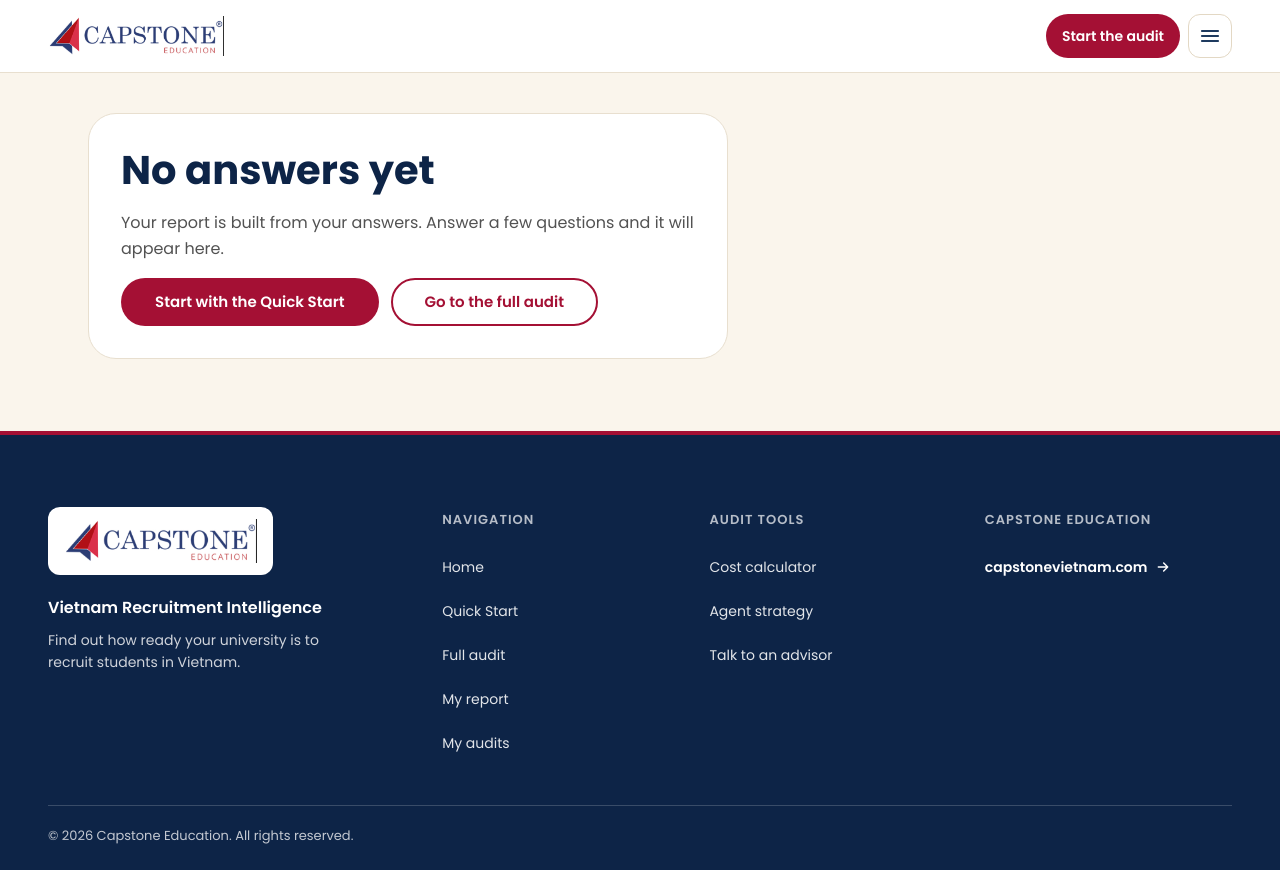
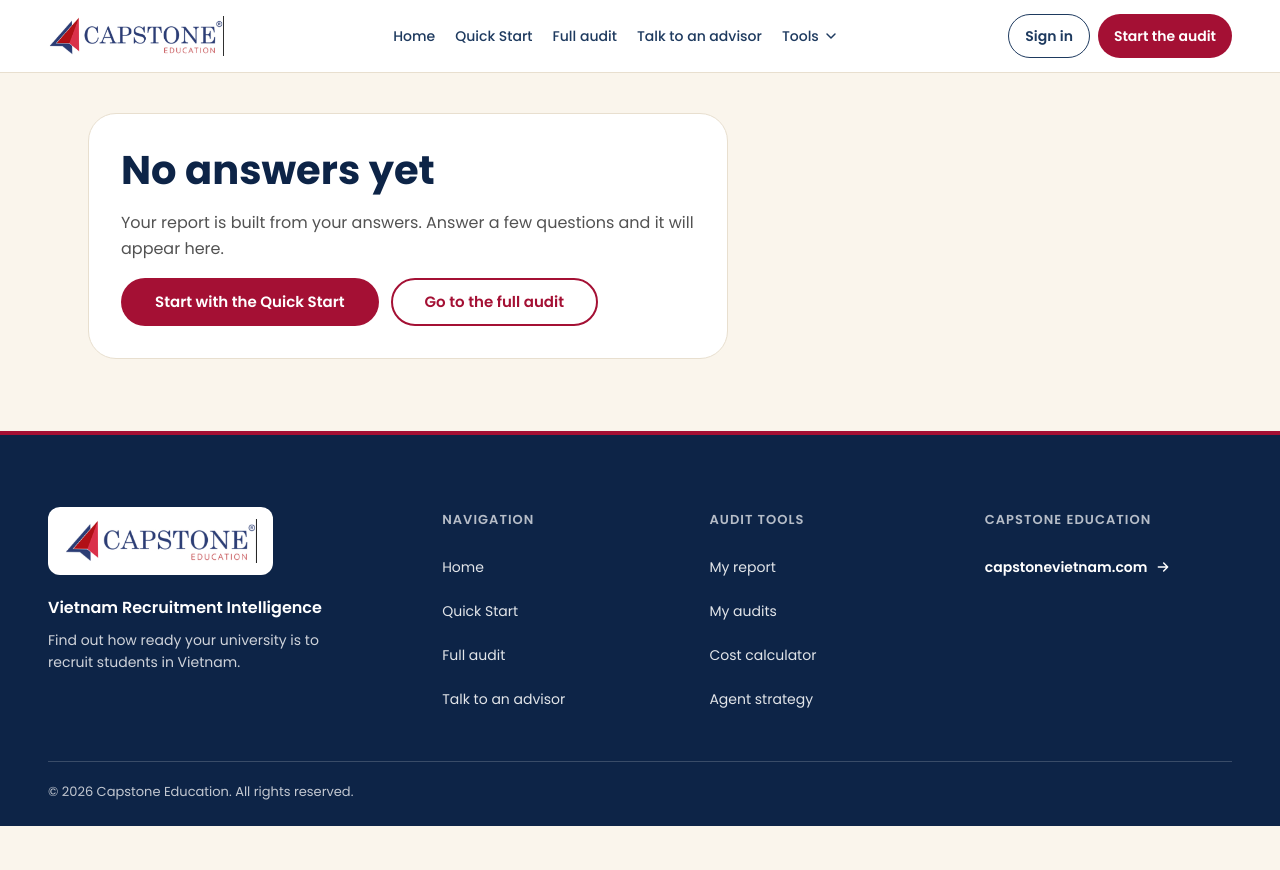
Before and after one commit to Ayaalmadhon2004/Recruitment-Intellgent, a Next.js app: page /report in a window 1280 px wide. After the commit the page ends 826 px from the top, so only its background shows below. Built offline with nearby package versions, Linux system fonts and the light colour scheme.

Commit message:
feat: group secondary links under a Tools dropdown to simplify the header

```diff
--- a/src/app/(site)/layout.tsx
+++ b/src/app/(site)/layout.tsx
@@ -4,20 +4,23 @@ import { en } from '@/domain/copy';
 import { SiteFooter } from '@/shell';
 import { SiteHeaderWithAccount } from './SiteHeaderWithAccount';
 
-const navItems = [
+const primaryNav = [
   { href: routes.home, label: en.nav.items.home },
   { href: routes.quickStart, label: en.nav.items.quickStart },
   { href: routes.intake, label: en.nav.items.intake },
+  { href: routes.advisor, label: en.nav.items.advisor },
+] as const;
+
+const toolsNav = [
   { href: routes.report, label: en.nav.items.report },
   { href: routes.dashboard, label: en.nav.items.myAudits },
   { href: routes.costCalc, label: en.nav.items.costCalc },
   { href: routes.agentStrategy, label: en.nav.items.agentStrategy },
-  { href: routes.advisor, label: en.nav.items.advisor },
 ] as const;
 
 const footerColumns = [
-  { heading: en.footer.navigationHeading, links: navItems.slice(0, 5) },
-  { heading: en.footer.toolsHeading, links: navItems.slice(5) },
+  { heading: en.footer.navigationHeading, links: primaryNav },
+  { heading: en.footer.toolsHeading, links: toolsNav },
 ] as const;
 
 /** Header, the single <main> landmark and footer, composed once for every public page. */
@@ -30,7 +33,8 @@ export default function SiteLayout({ children }: { children: ReactNode }): React
         logoAlt={en.brand.logoAlt}
         productName={en.brand.productName}
         navLabel={en.nav.label}
-        navItems={navItems}
+        navItems={primaryNav}
+        navGroup={{ label: en.nav.toolsGroup, items: toolsNav }}
         cta={{ href: routes.quickStart, label: en.header.cta }}
         menuOpenLabel={en.header.menuOpen}
         menuCloseLabel={en.header.menuClose}
--- a/src/domain/copy/en.ts
+++ b/src/domain/copy/en.ts
@@ -30,6 +30,7 @@ export const en = {
     nextSteps: 'Next steps',
     advisor: 'Advisor',
     footerLabel: 'Footer',
+    toolsGroup: 'Tools',
     items: {
       home: 'Home',
       quickStart: 'Quick Start',
--- a/src/shell/SiteHeader/SiteHeader.module.css
+++ b/src/shell/SiteHeader/SiteHeader.module.css
@@ -110,6 +110,42 @@
   background: var(--color-crimson-dark);
 }
 
+/* Secondary group: a titled section in the drawer, a dropdown on wide screens. */
+.groupToggle {
+  display: none;
+  gap: var(--space-1);
+  padding: 0;
+  border: 0;
+  background: transparent;
+  font-family: inherit;
+  cursor: pointer;
+}
+
+.groupTitle {
+  display: block;
+  padding-top: var(--space-4);
+  font-size: var(--text-small-size);
+  font-weight: var(--font-weight-semibold);
+  color: var(--color-text-secondary);
+}
+
+.groupList {
+  list-style: none;
+  margin: 0;
+  padding: 0;
+}
+
+.groupLink {
+  min-height: var(--tap-target);
+  display: flex;
+  align-items: center;
+  padding-left: var(--space-4);
+  font-size: var(--text-body-size);
+  font-weight: var(--font-weight-medium);
+  text-decoration: none;
+  color: var(--color-navy);
+}
+
 /* Account: on small screens the controls live in the drawer; the bar shows only the CTA and burger. */
 .signIn,
 .account {
@@ -190,8 +226,8 @@
   }
 }
 
-/* Single cohesive row: inline links, no drawer, no burger. */
-@media (min-width: 1400px) {
+/* Single cohesive row: inline links, no drawer, no burger. Four links and one dropdown fit from here. */
+@media (min-width: 1100px) {
   .bar {
     gap: var(--space-6);
   }
@@ -229,8 +265,51 @@
   }
 
   .toggle,
-  .drawerAccount {
+  .drawerAccount,
+  .groupTitle {
     display: none;
+  }
+
+  .group {
+    position: relative;
+  }
+
+  .groupToggle {
+    display: inline-flex;
+  }
+
+  .groupToggle[aria-expanded='true'] svg {
+    transform: rotate(180deg);
+  }
+
+  .groupList {
+    display: none;
+    position: absolute;
+    top: calc(100% + var(--space-2));
+    left: 50%;
+    transform: translateX(-50%);
+    z-index: 10;
+    min-width: 220px;
+    padding: var(--space-2);
+    background: var(--color-card);
+    border: 1px solid var(--color-line);
+    border-radius: var(--radius-field);
+    box-shadow: var(--shadow-card-raised);
+  }
+
+  .group[data-open='true'] .groupList {
+    display: block;
+  }
+
+  .groupLink {
+    padding: 0 var(--space-3);
+    font-size: var(--text-small-size);
+    white-space: nowrap;
+    border-radius: var(--radius-field);
+  }
+
+  .groupLink:hover {
+    background: var(--color-page);
   }
 
   .signIn {
@@ -295,8 +374,8 @@
   }
 }
 
-/* Eight links plus the account controls need the room, so the product name waits for a wider screen. */
-@media (min-width: 1680px) {
+/* The product name waits for a wider screen so the row stays balanced. */
+@media (min-width: 1360px) {
   .product {
     display: block;
   }
--- a/src/shell/SiteHeader/SiteHeader.tsx
+++ b/src/shell/SiteHeader/SiteHeader.tsx
@@ -8,6 +8,9 @@ import { Icon } from '@/ui';
 import styles from './SiteHeader.module.css';
 
 export type NavItem = { href: string; label: string };
+
+/** Secondary pages grouped under one labelled entry: a dropdown on wide screens, a titled section in the drawer. */
+export type NavGroup = { label: string; items: readonly NavItem[] };
 
 export type HeaderAccount = {
   signIn: NavItem;
@@ -34,6 +37,8 @@ export type SiteHeaderProps = {
   productName: string;
   navLabel: string;
   navItems: readonly NavItem[];
+  /** Optional secondary links, kept out of the main row so it stays short. */
+  navGroup?: NavGroup;
   cta: NavItem;
   menuOpenLabel: string;
   menuCloseLabel: string;
@@ -48,6 +53,7 @@ export function SiteHeader({
   productName,
   navLabel,
   navItems,
+  navGroup,
   cta,
   menuOpenLabel,
   menuCloseLabel,
@@ -58,7 +64,11 @@ export function SiteHeader({
   const [accountOpen, setAccountOpen] = useState(false);
   const accountRef = useRef<HTMLDivElement>(null);
   const accountToggleRef = useRef<HTMLButtonElement>(null);
+  const [groupOpen, setGroupOpen] = useState(false);
+  const groupRef = useRef<HTMLLIElement>(null);
+  const groupToggleRef = useRef<HTMLButtonElement>(null);
   const navId = useId();
+  const groupId = useId();
   const accountMenuId = useId();
 
   useEffect(() => {
@@ -89,6 +99,29 @@ export function SiteHeader({
       document.removeEventListener('pointerdown', onPointerDown);
     };
   }, [accountOpen]);
+
+  useEffect(() => {
+    if (!groupOpen) return;
+    const onKeyDown = (event: KeyboardEvent): void => {
+      if (event.key !== 'Escape') return;
+      setGroupOpen(false);
+      groupToggleRef.current?.focus();
+    };
+    const onPointerDown = (event: PointerEvent): void => {
+      if (!groupRef.current?.contains(event.target as Node)) setGroupOpen(false);
+    };
+    document.addEventListener('keydown', onKeyDown);
+    document.addEventListener('pointerdown', onPointerDown);
+    return () => {
+      document.removeEventListener('keydown', onKeyDown);
+      document.removeEventListener('pointerdown', onPointerDown);
+    };
+  }, [groupOpen]);
+
+  const closeAll = (): void => {
+    setOpen(false);
+    setGroupOpen(false);
+  };
 
   const signOut = (): void => {
     setOpen(false);
@@ -121,11 +154,38 @@ export function SiteHeader({
           <ul className={styles.list}>
             {navItems.map((item) => (
               <li key={item.href}>
-                <Link href={item.href} className={styles.link} onClick={() => setOpen(false)}>
+                <Link href={item.href} className={styles.link} onClick={closeAll}>
                   {item.label}
                 </Link>
               </li>
             ))}
+            {navGroup ? (
+              <li ref={groupRef} className={styles.group} data-open={groupOpen ? 'true' : 'false'}>
+                <button
+                  ref={groupToggleRef}
+                  type="button"
+                  className={`${styles.link} ${styles.groupToggle}`}
+                  aria-expanded={groupOpen}
+                  aria-controls={groupId}
+                  onClick={() => setGroupOpen((value) => !value)}
+                >
+                  {navGroup.label}
+                  <Icon name="chevron-down" size={16} />
+                </button>
+                <span className={styles.groupTitle} aria-hidden="true">
+                  {navGroup.label}
+                </span>
+                <ul id={groupId} className={styles.groupList}>
+                  {navGroup.items.map((item) => (
+                    <li key={item.href}>
+                      <Link href={item.href} className={styles.groupLink} onClick={closeAll}>
+                        {item.label}
+                      </Link>
+                    </li>
+                  ))}
+                </ul>
+              </li>
+            ) : null}
           </ul>
           {account ? (
             <div className={styles.drawerAccount}>
--- a/src/shell/SiteHeader/index.ts
+++ b/src/shell/SiteHeader/index.ts
@@ -1,2 +1,2 @@
 export { SiteHeader } from './SiteHeader';
-export type { HeaderAccount, SiteHeaderProps } from './SiteHeader';
+export type { HeaderAccount, NavGroup, SiteHeaderProps } from './SiteHeader';
```
Also changed, not shown: 2 other files (tests, documents, lock files or other folders).
